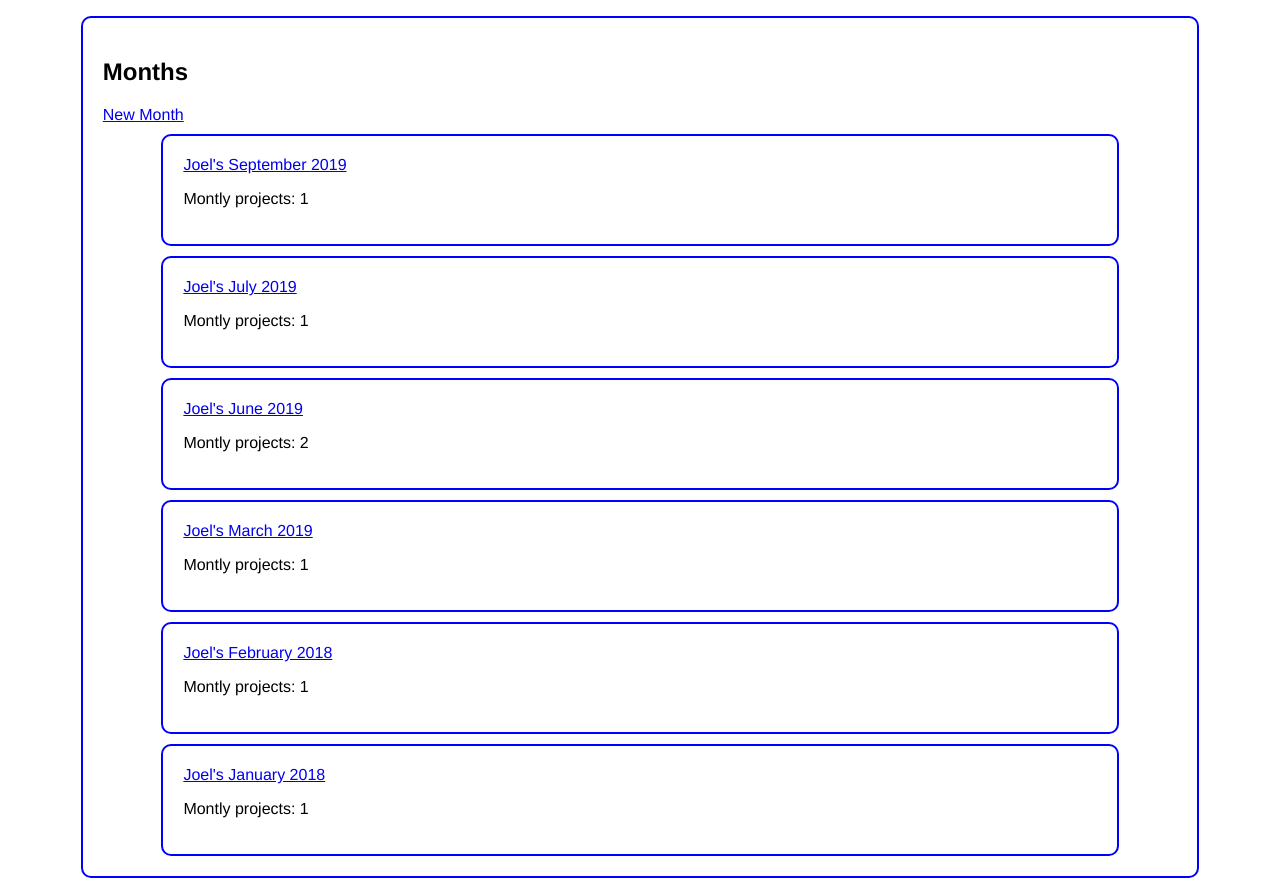
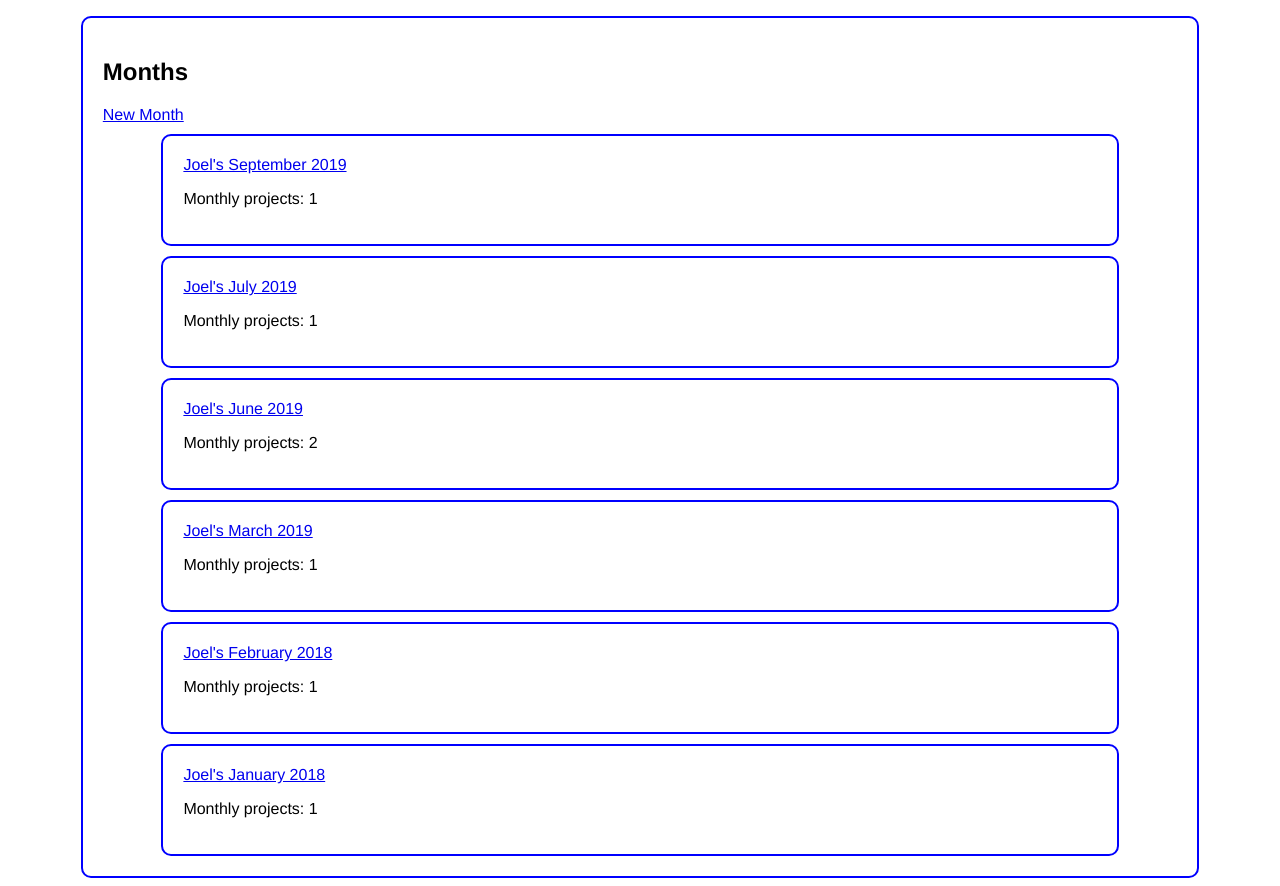
Before and after one commit to LWBJ/whativedone, a Django app: page /main/months/ in a window 1280 px wide. Shown: the part 213-1099 px from the top of the page. Run offline with Django 3.2, Linux system fonts and the light colour scheme; a user stored in the database is signed in; data comes from the database, SQL or seed files in the repository.

Commit message:
fixed typo

```diff
--- a/thingsdone/templates/thingsdone/month_list.html
+++ b/thingsdone/templates/thingsdone/month_list.html
@@ -8,7 +8,7 @@
   {% for month in month_list %}
   <div class="list-block">
     <a href="{{ month.get_absolute_url }}">{{month}}</a>
-    <p>Montly projects: {{ month.thingdone_set.all.count }}</p>
+    <p>Monthly projects: {{ month.thingdone_set.all.count }}</p>
   </div>
   {% endfor %}
 {% else %}
```
